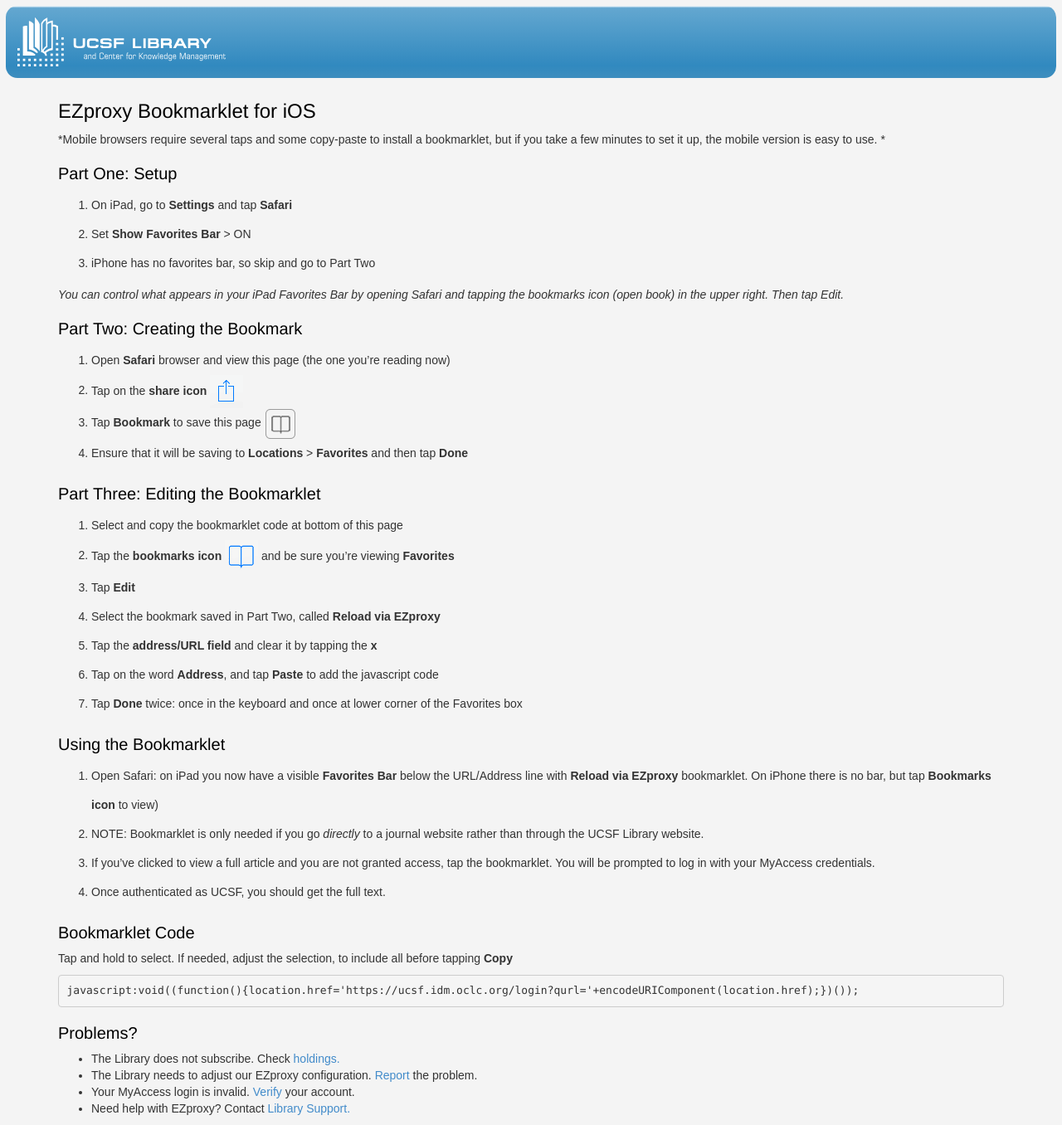
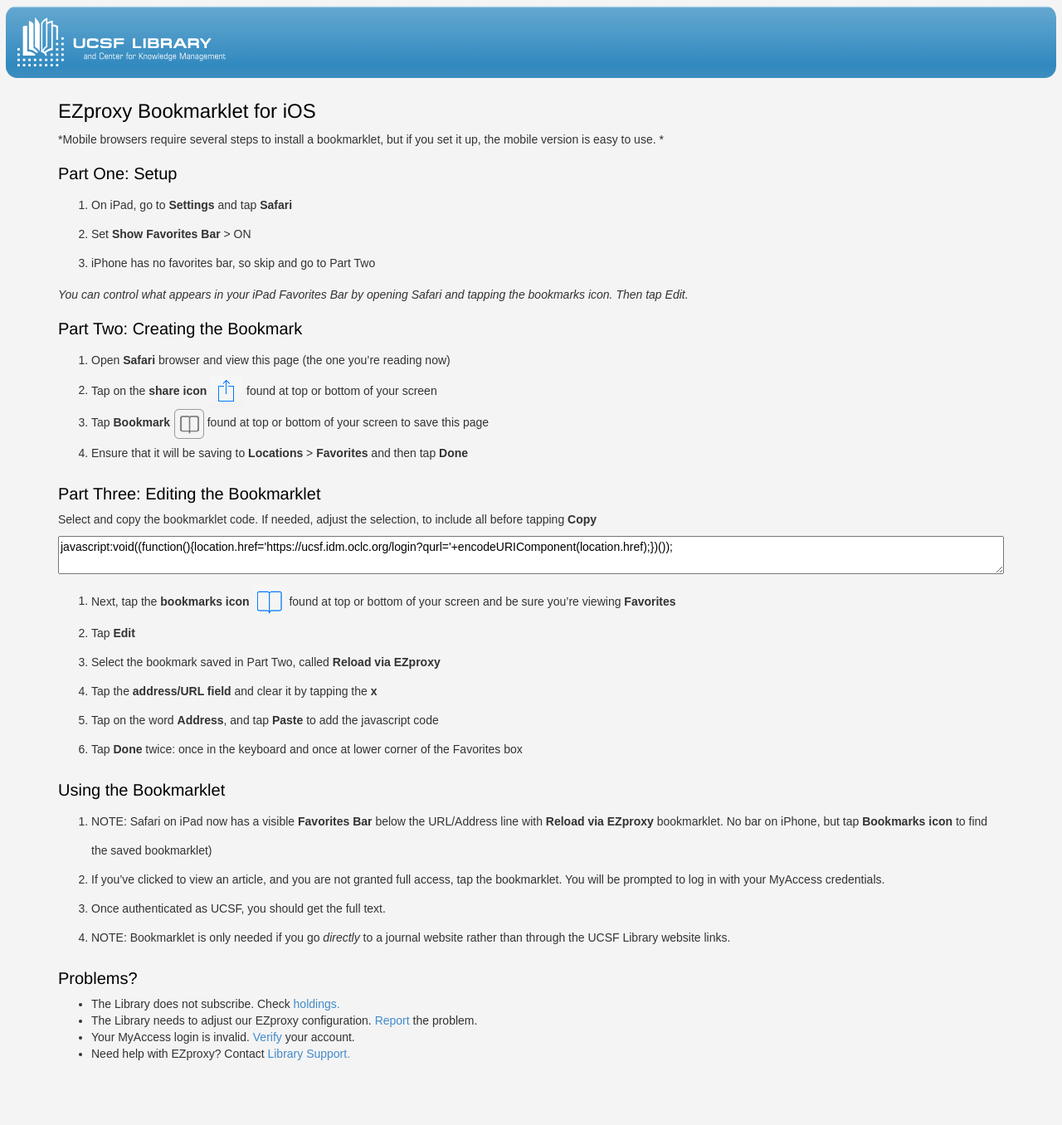
Before and after one commit to ucsf-ckm/bookmarklet, a Jekyll site: the page built from index.md, in a window 1280 px wide. Shown: the whole page at 83% size. Built offline with Jekyll 4.4.1, drawn with Linux system fonts in a browser that asks for light colours; after the commit the page ends 1290 px from its top, so only the background shows below that.

Commit message:
Various text updates. Forgot to make a branch first (doh!)
Conflicts:
	index.md

```diff
--- a/index.md
+++ b/index.md
@@ -3,24 +3,25 @@ layout: default
 title: Reload via EZproxy
 ---
 # EZproxy Bookmarklet for iOS
-*Mobile browsers require several taps and some copy-paste to install a bookmarklet, but if you take a few minutes to set it up, the mobile version is easy to use. *
+*Mobile browsers require several steps to install a bookmarklet, but if you set it up, the mobile version is easy to use. *
 
 ## Part One: Setup
 1. On iPad, go to **Settings** and tap **Safari**
 2. Set **Show Favorites Bar** > ON
 3. iPhone has no favorites bar, so skip and go to Part Two
 
-*You can control what appears in your iPad Favorites Bar by opening Safari and tapping the bookmarks icon (open book) in the upper right. Then tap Edit.*
+*You can control what appears in your iPad Favorites Bar by opening Safari and tapping the bookmarks icon. Then tap Edit.*
 
 ## Part Two: Creating the Bookmark
 1. Open **Safari** browser and view this page (the one you're reading now)
-2. Tap on the **share icon** ![share icon](img/share-icon.png)
-3. Tap **Bookmark** to save this page ![bookmark icon](img/bookmark-icon-box.png)
+2. Tap on the **share icon** ![share icon](img/share-icon.png) found at top or bottom of your screen
+3. Tap **Bookmark** ![bookmark icon](img/bookmark-icon-box.png) found at top or bottom of your screen to save this page
 4. Ensure that it will be saving to **Locations** > **Favorites** and then tap **Done**
 
 ## Part Three: Editing the Bookmarklet
-1. Select and copy the bookmarklet code at bottom of this page
-2. Tap the **bookmarks icon** ![bookmark no text](img/bookmark-icon.png) and be sure you're viewing **Favorites**
+Select and copy the bookmarklet code. If needed, adjust the selection, to include all before tapping **Copy**
+<textarea readonly="readonly">javascript:void((function(){location.href='https://ucsf.idm.oclc.org/login?qurl='+encodeURIComponent(location.href);})());</textarea>
+2. Next, tap the **bookmarks icon** ![bookmark no text](img/bookmark-icon.png) found at top or bottom of your screen and be sure you're viewing **Favorites**
 3. Tap **Edit**
 4. Select the bookmark saved in Part Two, called **Reload via EZproxy**
 5. Tap the **address/URL field** and clear it by tapping the **x**
@@ -28,15 +29,10 @@ title: Reload via EZproxy
 7. Tap **Done** twice: once in the keyboard and once at lower corner of the Favorites box
 
 ## Using the Bookmarklet
-1. Open Safari: on iPad you now have a visible **Favorites Bar** below the URL/Address line with **Reload via EZproxy** bookmarklet. On iPhone there is no bar, but tap **Bookmarks icon** to view)
-2. NOTE: Bookmarklet is only needed if you go *directly* to a journal website rather than through the UCSF Library website.
-3. If you've clicked to view a full article and you are not granted access, tap the bookmarklet. You will be prompted to log in with your MyAccess credentials.
-4. Once authenticated as UCSF, you should get the full text.
-
-## Bookmarklet Code
-Tap and hold to select. If needed, adjust the selection, to include all before tapping **Copy**
-
-<pre>javascript:void((function(){location.href='https://ucsf.idm.oclc.org/login?qurl='+encodeURIComponent(location.href);})());</pre>
+1. NOTE: Safari on iPad now has a visible **Favorites Bar** below the URL/Address line with **Reload via EZproxy** bookmarklet. No bar on iPhone, but tap **Bookmarks icon** to find the saved bookmarklet)
+2. If you've clicked to view an article, and you are not granted full access, tap the bookmarklet. You will be prompted to log in with your MyAccess credentials.
+3. Once authenticated as UCSF, you should get the full text.
+4. NOTE: Bookmarklet is only needed if you go *directly* to a journal website rather than through the UCSF Library website links.
 
 ## Problems?
 -	The Library does not subscribe. Check [holdings.](http://ucsf.worldcat.org/m/)
```
